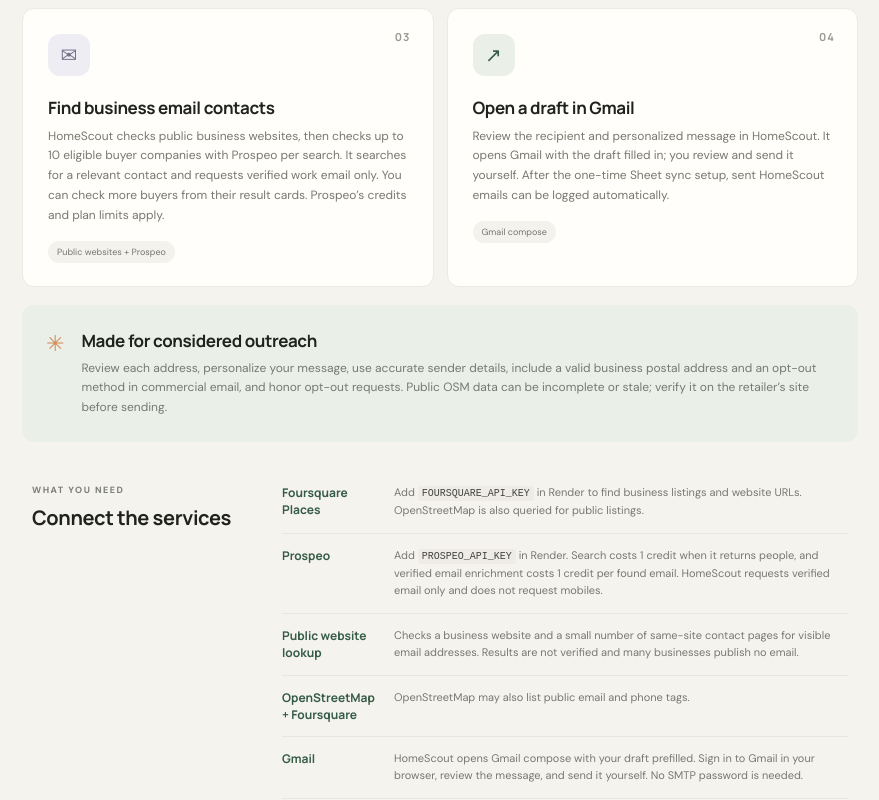
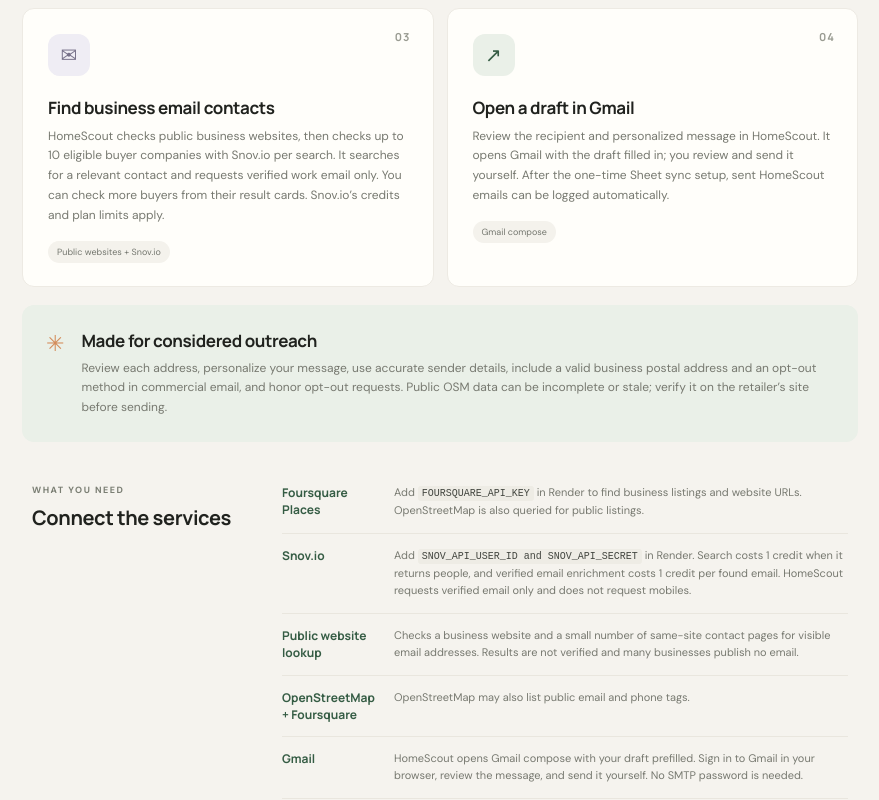
Before and after one commit to subhanshu-coder/find_buyers, a website: page public/how-it-works.html in a window 1280 px wide. Shown: the part 733-1533 px from the top of the page, without its empty margins (200-1079 px from the left). Drawn offline with Linux system fonts and the light colour scheme.

Commit message:
Document Snov.io email lookup setup

```diff
--- a/public/how-it-works.html
+++ b/public/how-it-works.html
@@ -13,11 +13,11 @@
     <section class="how-steps" aria-label="How HomeScout works">
       <article class="how-card"><div class="how-num">01</div><div class="how-icon">⌖</div><h2>Choose product and buyer</h2><p>Select a home decor product, one of the buyer search keywords, and an Alaska city. Foursquare and OpenStreetMap search business listings.</p><span class="how-tag">Foursquare + OpenStreetMap</span></article>
       <article class="how-card"><div class="how-num">02</div><div class="how-icon">▧</div><h2>Review buyer results</h2><p>See the buyer count, business website, address, and any email lookup results. Filter the list to show buyers with or without a public email.</p><span class="how-tag">You choose the fit</span></article>
-      <article class="how-card"><div class="how-num">03</div><div class="how-icon">✉</div><h2>Find business email contacts</h2><p>HomeScout checks public business websites, then checks up to 10 eligible buyer companies with Prospeo per search. It searches for a relevant contact and requests verified work email only. You can check more buyers from their result cards. Prospeo’s credits and plan limits apply.</p><span class="how-tag">Public websites + Prospeo</span></article>
+      <article class="how-card"><div class="how-num">03</div><div class="how-icon">✉</div><h2>Find business email contacts</h2><p>HomeScout checks public business websites, then checks up to 10 eligible buyer companies with Snov.io per search. It searches for a relevant contact and requests verified work email only. You can check more buyers from their result cards. Snov.io’s credits and plan limits apply.</p><span class="how-tag">Public websites + Snov.io</span></article>
       <article class="how-card"><div class="how-num">04</div><div class="how-icon">↗</div><h2>Open a draft in Gmail</h2><p>Review the recipient and personalized message in HomeScout. It opens Gmail with the draft filled in; you review and send it yourself. After the one-time Sheet sync setup, sent HomeScout emails can be logged automatically.</p><span class="how-tag">Gmail compose</span></article>
     </section>
     <section class="how-note"><div class="how-note-mark">✳</div><div><h2>Made for considered outreach</h2><p>Review each address, personalize your message, use accurate sender details, include a valid business postal address and an opt-out method in commercial email, and honor opt-out requests. Public OSM data can be incomplete or stale; verify it on the retailer’s site before sending.</p></div></section>
-    <section class="how-setup"><div><div class="section-kicker">WHAT YOU NEED</div><h2>Connect the services</h2></div><div class="setup-list"><p><b>Foursquare Places</b><span>Add <code>FOURSQUARE_API_KEY</code> in Render to find business listings and website URLs. OpenStreetMap is also queried for public listings.</span></p><p><b>Prospeo</b><span>Add <code>PROSPEO_API_KEY</code> in Render. Search costs 1 credit when it returns people, and verified email enrichment costs 1 credit per found email. HomeScout requests verified email only and does not request mobiles.</span></p><p><b>Public website lookup</b><span>Checks a business website and a small number of same-site contact pages for visible email addresses. Results are not verified and many businesses publish no email.</span></p><p><b>OpenStreetMap + Foursquare</b><span>OpenStreetMap may also list public email and phone tags.</span></p><p><b>Gmail</b><span>HomeScout opens Gmail compose with your draft prefilled. Sign in to Gmail in your browser, review the message, and send it yourself. No SMTP password is needed.</span></p><p><b>Google Sheets</b><span>Install the included Gmail sent-mail logger from the <a href="sheet-sync.html">Sheet sync guide</a>. After authorization, it logs matching sent messages to your linked spreadsheet tab.</span></p></div></section>
+    <section class="how-setup"><div><div class="section-kicker">WHAT YOU NEED</div><h2>Connect the services</h2></div><div class="setup-list"><p><b>Foursquare Places</b><span>Add <code>FOURSQUARE_API_KEY</code> in Render to find business listings and website URLs. OpenStreetMap is also queried for public listings.</span></p><p><b>Snov.io</b><span>Add <code>SNOV_API_USER_ID and SNOV_API_SECRET</code> in Render. Search costs 1 credit when it returns people, and verified email enrichment costs 1 credit per found email. HomeScout requests verified email only and does not request mobiles.</span></p><p><b>Public website lookup</b><span>Checks a business website and a small number of same-site contact pages for visible email addresses. Results are not verified and many businesses publish no email.</span></p><p><b>OpenStreetMap + Foursquare</b><span>OpenStreetMap may also list public email and phone tags.</span></p><p><b>Gmail</b><span>HomeScout opens Gmail compose with your draft prefilled. Sign in to Gmail in your browser, review the message, and send it yourself. No SMTP password is needed.</span></p><p><b>Google Sheets</b><span>Install the included Gmail sent-mail logger from the <a href="sheet-sync.html">Sheet sync guide</a>. After authorization, it logs matching sent messages to your linked spreadsheet tab.</span></p></div></section>
     <footer><div class="footer-mark">✳ &nbsp;Made for makers with a point of view.</div><div><a href="index.html">Return to buyer search</a></div></footer>
   </main>
 </body>
```
